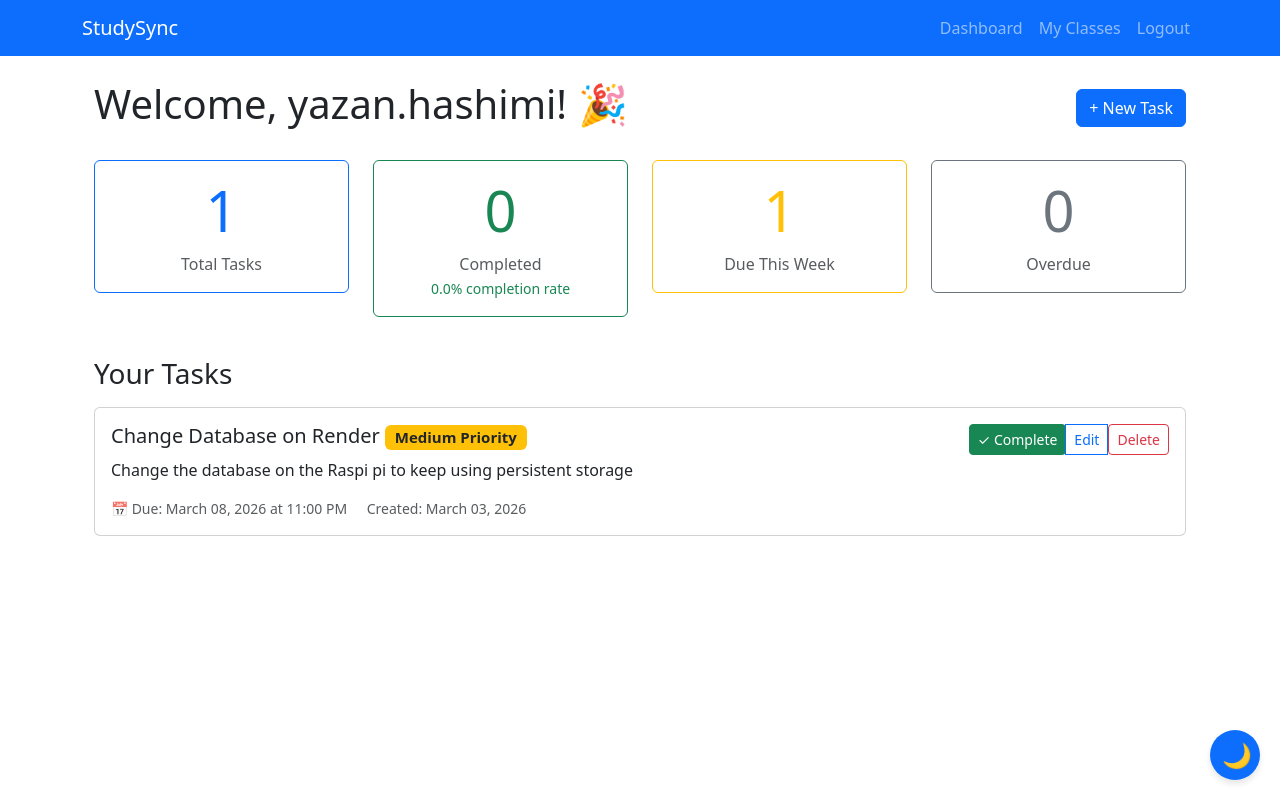
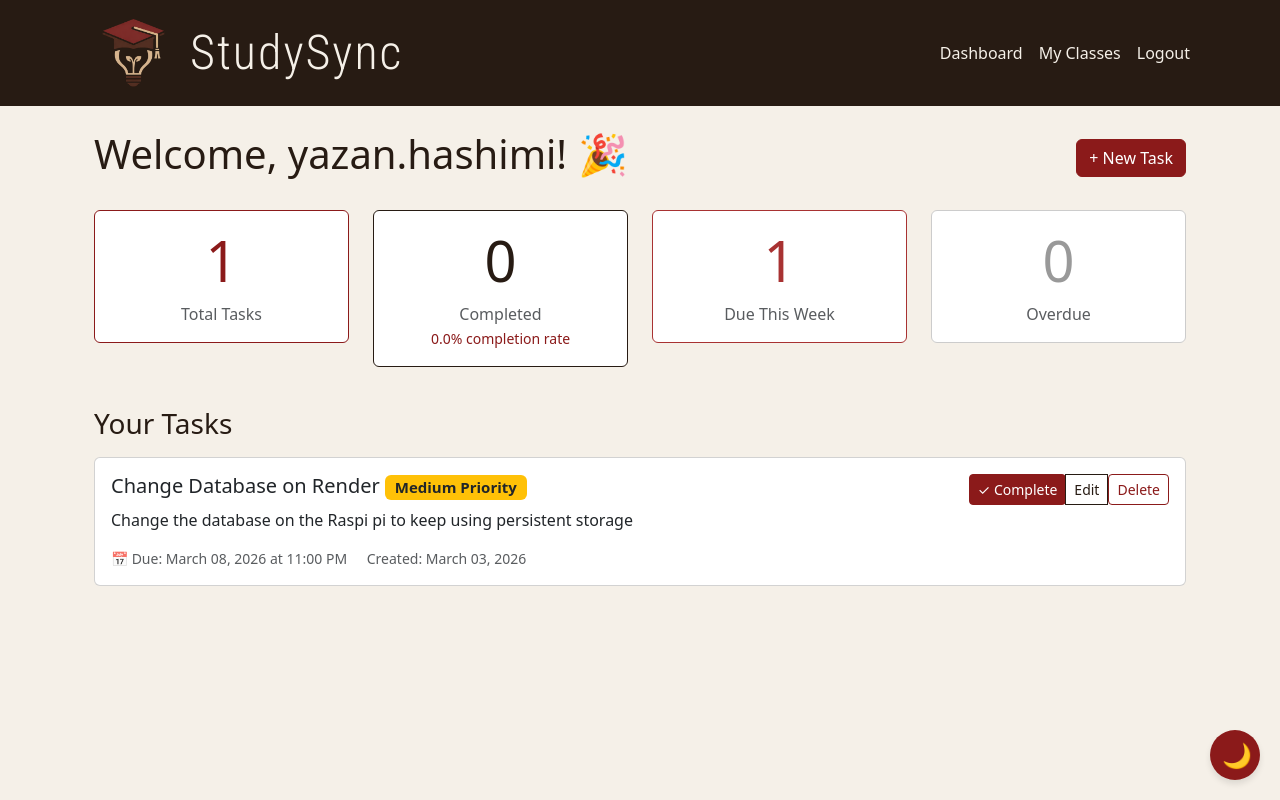
Before and after one commit to yazan-oz/studysync, a Flask app: page /dashboard in a window 1280 px wide. Run offline with Flask 3, Linux system fonts and the light colour scheme; a user stored in the database is signed in.

Commit message:
new color palette, logos, updated buttons

```diff
--- a/app.py
+++ b/app.py
@@ -14,6 +14,7 @@ app = Flask(__name__)
 
 # --- Core config from environment ---
 app.config['SECRET_KEY'] = os.environ['SECRET_KEY']
+app.config['SESSION_COOKIE_SECURE'] = os.environ.get('SESSION_COOKIE_SECURE', 'True') == 'True'
 
 # Build an absolute path for the SQLite file so the app works regardless
 # of the working directory it is launched from.
--- a/templates/dashboard.html
+++ b/templates/dashboard.html
@@ -8,47 +8,45 @@
             <h1>Welcome, {{ current_user.username }}! 🎉</h1>
             <a href="{{ url_for('new_task') }}" class="btn btn-primary">+ New Task</a>
         </div>
-
         <!-- Quick Stats Widget -->
         <div class="row mb-4">
         <div class="col-md-3 mb-3">
-                <div class="card text-center border-primary">
+            <div class="card text-center" style="border-color: var(--ss-red);">
                 <div class="card-body">
-                        <h2 class="display-4 text-primary">{{ stats.total_tasks }}</h2>
+                    <h2 class="display-4" style="color: var(--ss-red);">{{ stats.total_tasks }}</h2>
                     <p class="text-muted mb-0">Total Tasks</p>
                 </div>
             </div>
         </div>
 
         <div class="col-md-3 mb-3">
-                <div class="card text-center border-success">
+            <div class="card text-center" style="border-color: var(--ss-brown);">
                 <div class="card-body">
-                        <h2 class="display-4 text-success">{{ stats.completed_tasks }}</h2>
+                    <h2 class="display-4" style="color: var(--ss-brown);">{{ stats.completed_tasks }}</h2>
                     <p class="text-muted mb-0">Completed</p>
-                        <small class="text-success">{{ stats.completion_rate }}% completion rate</small>
+                    <small style="color: var(--ss-red);">{{ stats.completion_rate }}% completion rate</small>
                 </div>
             </div>
         </div>
 
         <div class="col-md-3 mb-3">
-                <div class="card text-center border-warning">
+            <div class="card text-center" style="border-color: var(--ss-red-light);">
                 <div class="card-body">
-                        <h2 class="display-4 text-warning">{{ stats.upcoming_count }}</h2>
+                    <h2 class="display-4" style="color: var(--ss-red-light);">{{ stats.upcoming_count }}</h2>
                     <p class="text-muted mb-0">Due This Week</p>
                 </div>
             </div>
         </div>
 
         <div class="col-md-3 mb-3">
-                <div class="card text-center {% if stats.overdue_count > 0 %}border-danger{% else %}border-secondary{% endif %}">
+            <div class="card text-center" style="border-color: {% if stats.overdue_count > 0 %}var(--ss-red){% else %}#ccc{% endif %};">
                 <div class="card-body">
-                        <h2 class="display-4 {% if stats.overdue_count > 0 %}text-danger{% else %}text-secondary{% endif %}">{{ stats.overdue_count }}</h2>
+                    <h2 class="display-4" style="color: {% if stats.overdue_count > 0 %}var(--ss-red){% else %}#999{% endif %};">{{ stats.overdue_count }}</h2>
                     <p class="text-muted mb-0">Overdue</p>
                 </div>
             </div>
         </div>
         </div>
-
         <!-- Weekly Progress -->
         {% if stats.completed_this_week > 0 %}
         <div class="alert alert-success mb-4">
@@ -97,7 +95,7 @@
 
                                     <div class="btn-group ms-3" role="group">
                                         <form method="POST" action="{{ url_for('toggle_task', task_id=task.id) }}" class="d-inline">
-                                            <button type="submit" class="btn btn-sm {% if task.completed %}btn-secondary{% else %}btn-success{% endif %}">
+                                            <button type="submit" class="btn btn-sm {% if task.completed %}btn-secondary{% else %}btn-success{% endif %}" style="{% if not task.completed %}background-color: var(--ss-red); border-color: var(--ss-red);{% endif %}">
                                                 {% if task.completed %}
                                                     ↩ Undo
                                                 {% else %}
@@ -105,9 +103,9 @@
                                                 {% endif %}
                                             </button>
                                         </form>
-                                        <a href="{{ url_for('edit_task', task_id=task.id) }}" class="btn btn-sm btn-outline-primary">Edit</a>
+                                        <a href="{{ url_for('edit_task', task_id=task.id) }}" class="btn btn-sm btn-outline-secondary" style="color: var(--ss-brown); border-color: var(--ss-brown);">Edit</a>
                                         <form method="POST" action="{{ url_for('delete_task', task_id=task.id) }}" class="d-inline" onsubmit="return confirm('Are you sure you want to delete this task?');">
-                                            <button type="submit" class="btn btn-sm btn-outline-danger">Delete</button>
+                                            <button type="submit" class="btn btn-sm btn-outline-danger" style="color: var(--ss-red); border-color: var(--ss-red);">Delete</button>
                                         </form>
                                     </div>
                                 </div>
--- a/templates/layout.html
+++ b/templates/layout.html
@@ -1,32 +1,66 @@
 <!DOCTYPE html>
 <html lang="en" data-bs-theme="light">
 <head>
+    <link href="https://fonts.googleapis.com/css2?family=Roboto+Condensed:wght@300&display=swap" rel="stylesheet">
     <meta charset="UTF-8">
     <meta name="viewport" content="width=device-width, initial-scale=1.0">
     <title>StudySync - {% block title %}{% endblock %}</title>
+    <link rel="icon" type="image/png" href="{{ url_for('static', filename='images/favicon2.png') }}">
     <link href="https://cdn.jsdelivr.net/npm/bootstrap@5.3.0/dist/css/bootstrap.min.css" rel="stylesheet">
     <style>
-        /* Smooth transitions for theme changes */
+        :root {
+            --ss-beige: #f5f0e8;
+            --ss-brown: #271b13;
+            --ss-red: #8b1a1a;
+            --ss-red-light: #a83232;
+        }
+
+        body {
+            background-color: var(--ss-beige);
+            color: var(--ss-brown);
+        }
+
         * {
             transition: background-color 0.3s ease, color 0.3s ease;
         }
 
-        /* Dark mode custom styles */
-        [data-bs-theme="dark"] {
-            background-color: #212529;
-            color: #dee2e6;
+        .navbar {
+            background-color: var(--ss-brown) !important;
+        }
+
+        .navbar .nav-link {
+            color: var(--ss-beige) !important;
+        }
+
+        .navbar .nav-link:hover {
+            color: var(--ss-red-light) !important;
+        }
+
+        .btn-primary {
+            background-color: var(--ss-red) !important;
+            border-color: var(--ss-red) !important;
+        }
+
+        .btn-primary:hover {
+            background-color: var(--ss-red-light) !important;
+            border-color: var(--ss-red-light) !important;
+        }
+
+        /* Dark mode */
+        [data-bs-theme="dark"] body {
+            background-color: #1a1512;
+            color: #e8ddd0;
         }
 
         [data-bs-theme="dark"] .card {
-            background-color: #2c3034;
-            border-color: #495057;
+            background-color: #2c2218;
+            border-color: #3d2b1f;
         }
 
         [data-bs-theme="dark"] .navbar {
-            background-color: #1a1d20 !important;
+            background-color: #0f0b08 !important;
         }
 
-        /* Theme toggle button */
         .theme-toggle {
             position: fixed;
             bottom: 20px;
@@ -47,9 +81,12 @@
     </style>
 </head>
 <body>
-    <nav class="navbar navbar-expand-lg navbar-dark bg-primary">
+    <nav class="navbar navbar-expand-lg">
         <div class="container">
-            <a class="navbar-brand" href="{{ url_for('index') }}">StudySync</a>
+            <a class="navbar-brand d-flex align-items-center gap-2" href="/">
+                <img src="{{ url_for('static', filename='images/favicon.png') }}" height="80" alt="StudySync logo">
+                <span style="font-family: 'Roboto Condensed', sans-serif; font-weight: 300; letter-spacing: 2px; font-size: 3rem; color: var(--ss-beige);">StudySync</span>
+            </a>
             <button class="navbar-toggler" type="button" data-bs-toggle="collapse" data-bs-target="#navbarNav">
                 <span class="navbar-toggler-icon"></span>
             </button>
@@ -93,10 +130,7 @@
         {% block content %}{% endblock %}
     </div>
 
-    <!-- Theme Toggle Button -->
-    <button class="theme-toggle btn btn-primary" id="themeToggle" title="Toggle Dark/Light Mode">
-        🌙
-    </button>
+    <button class="theme-toggle btn" id="themeToggle" title="Toggle Dark/Light Mode">🌙</button>
 
     <script src="https://cdn.jsdelivr.net/npm/bootstrap@5.3.0/dist/js/bootstrap.bundle.min.js"></script>
     <script>
@@ -104,7 +138,6 @@
         const themeToggle = document.getElementById('themeToggle');
         const htmlElement = document.documentElement;
 
-        // Check for saved theme preference or default to 'light'
         const currentTheme = localStorage.getItem('theme') || 'light';
         htmlElement.setAttribute('data-bs-theme', currentTheme);
         updateToggleButton(currentTheme);
```
Also changed, not shown: static/images/favicon.png (added), static/images/favicon2.png (added), static/images/logo.png (added). Lines whose indentation alone changed are shown as unchanged.
